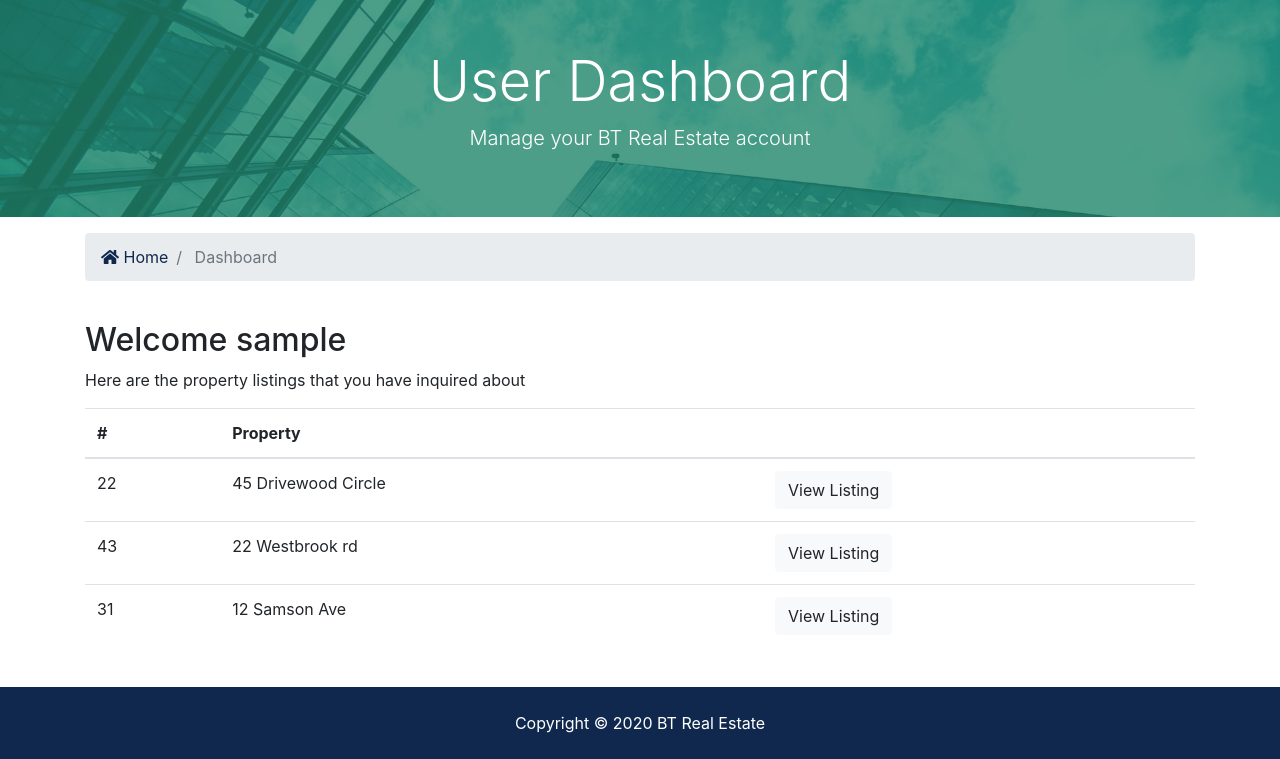
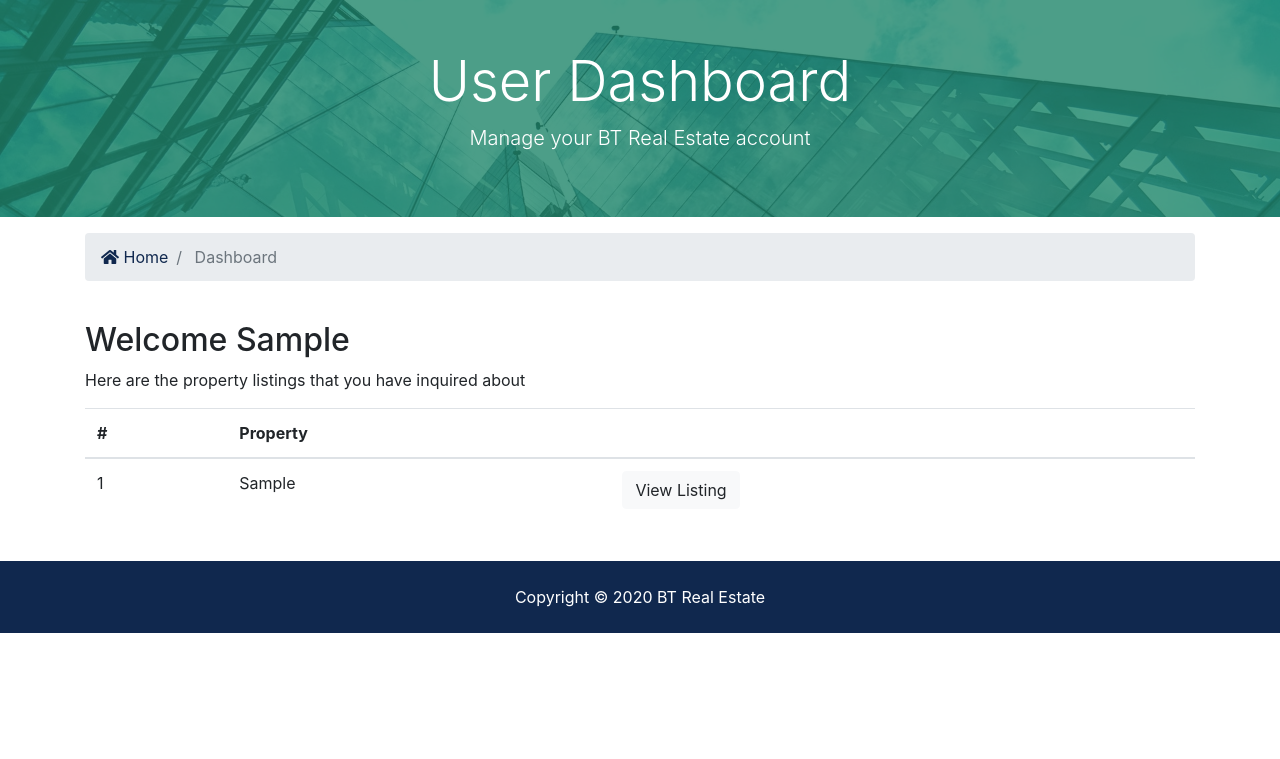
Before and after one commit to toseef847/btre, a Django app: page /accounts/dashboard in a window 1280 px wide. Shown: the part 128-887 px from the top of the page. After the commit the page ends 761 px from the top, so only its background shows below. Run offline with Django 3.2, Linux system fonts and the light colour scheme; a user stored in the database is signed in; tables that the repository leaves empty hold one stand-in row (values such as "Sample post"); some libraries are stand-ins or nearby versions.

Commit message:
Added contact inquiries, send_mail function, dynamic dashboard

```diff
--- a/accounts/views.py
+++ b/accounts/views.py
@@ -1,6 +1,7 @@
 from django.shortcuts import render, redirect
 from django.contrib import messages, auth
 from django.contrib.auth.models import User
+from contacts.models import Contacts
 
 # Create your views here.
 
@@ -70,4 +71,10 @@ def logout(request):
         return redirect('index')
 
 def dashboard(request):
-    return render(request, 'accounts/dashboard.html')
+
+    all_inquiries = Contacts.objects.order_by('-contact_date').filter( user_id = request.user.id)
+
+    context = {
+        'contacts': all_inquiries,
+    }
+    return render(request, 'accounts/dashboard.html', context)
--- a/contacts/admin.py
+++ b/contacts/admin.py
@@ -3,8 +3,8 @@ from .models import Contacts
 
 # Register your models here.
 class ContactAdmin(admin.ModelAdmin):
-    list_display = ('id', 'name', 'email', 'phone', 'contact_date')
-    list_display_links = ('id', 'name')
+    list_display = ('id', 'name', 'listing','email', 'phone', 'contact_date')
+    list_display_links = ('id', 'name', 'listing')
     search_fields = ('name', 'email', 'listing')
     list_per_page = 25
 
--- a/templates/accounts/dashboard.html
+++ b/templates/accounts/dashboard.html
@@ -37,8 +37,9 @@
     <div class="container">
       <div class="row">
         <div class="col-md-12">
-          <h2>Welcome {{ user.username }}</h2>
+          <h2>Welcome {{ user.first_name }}</h2>
           <p>Here are the property listings that you have inquired about</p>
+          {% if contacts %}
             <table class="table">
               <thead>
                 <tr>
@@ -48,29 +49,21 @@
                 </tr>
               </thead>
               <tbody>
+                {% for contact in contacts %}
                   <tr>
-                <td>22</td>
-                <td>45 Drivewood Circle</td>
+                      <td>{{ contact.id }}</td>
+                      <td>{{ contact.listing }}</td>
                       <td>
-                  <a class="btn btn-light" href="#">View Listing</a>
+                        <a class="btn btn-light" href="{% url 'listing' contact.listing_id %}">View Listing</a>
                       </td>
                   </tr>
-              <tr>
-                <td>43</td>
-                <td>22 Westbrook rd</td>
-                <td>
-                  <a class="btn btn-light" href="#">View Listing</a>
-                </td>
-              </tr>
-              <tr>
-                <td>31</td>
-                <td>12 Samson Ave</td>
-                <td>
-                  <a class="btn btn-light" href="#">View Listing</a>
-                </td>
-              </tr>
+                {% endfor %}
               </tbody>
             </table>
+          {% else %}
+          <h5 class="text-center">You have'nt made any inquiry</h5>
+          {% endif %}
+
         </div>
       </div>
     </div>
```
Also changed, not shown: btre_project/settings.py (+8 -0 lines), contacts/views.py (+16 -1 lines), templates/partials/_alerts.html (line endings or trailing spaces). Lines whose indentation alone changed are shown as unchanged.
